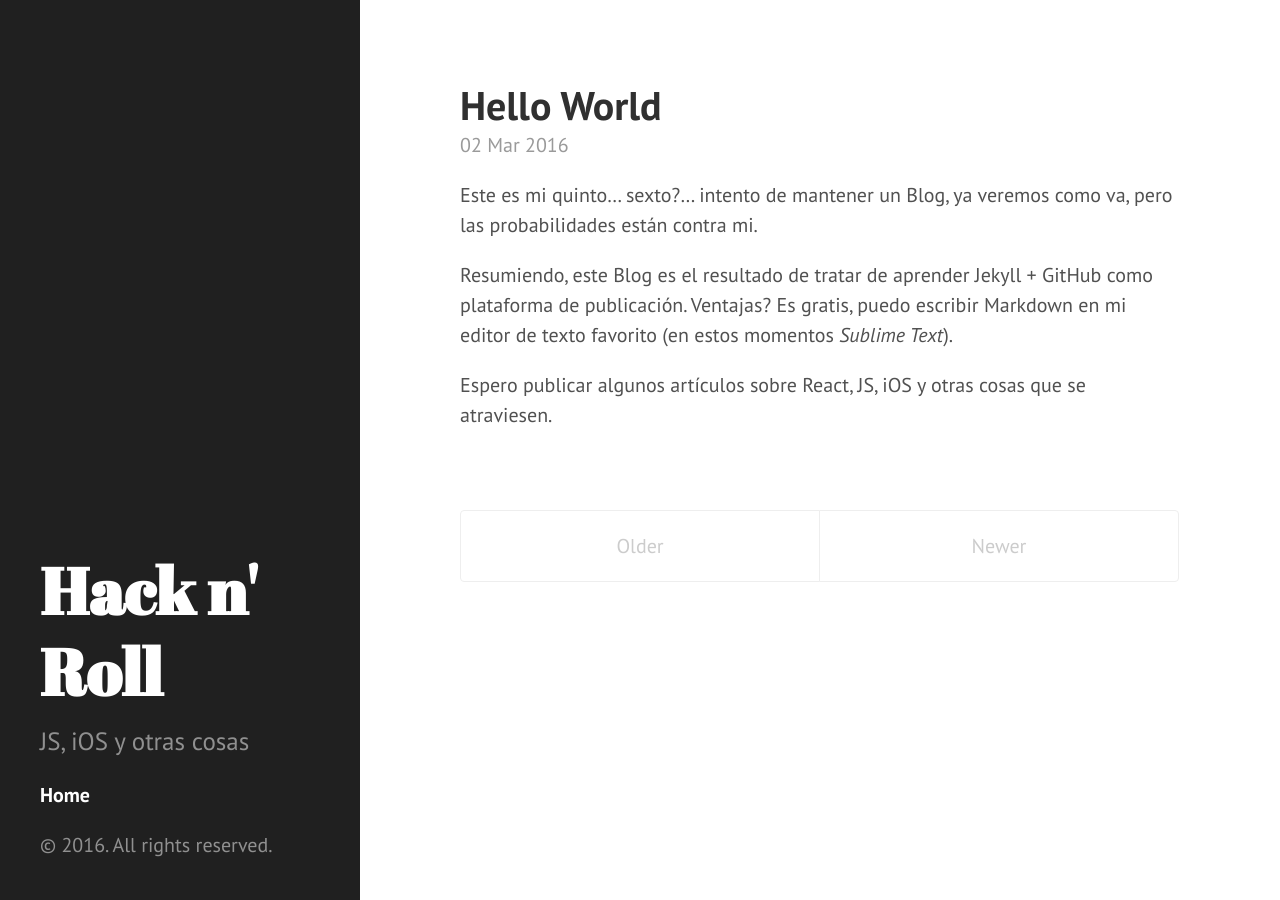
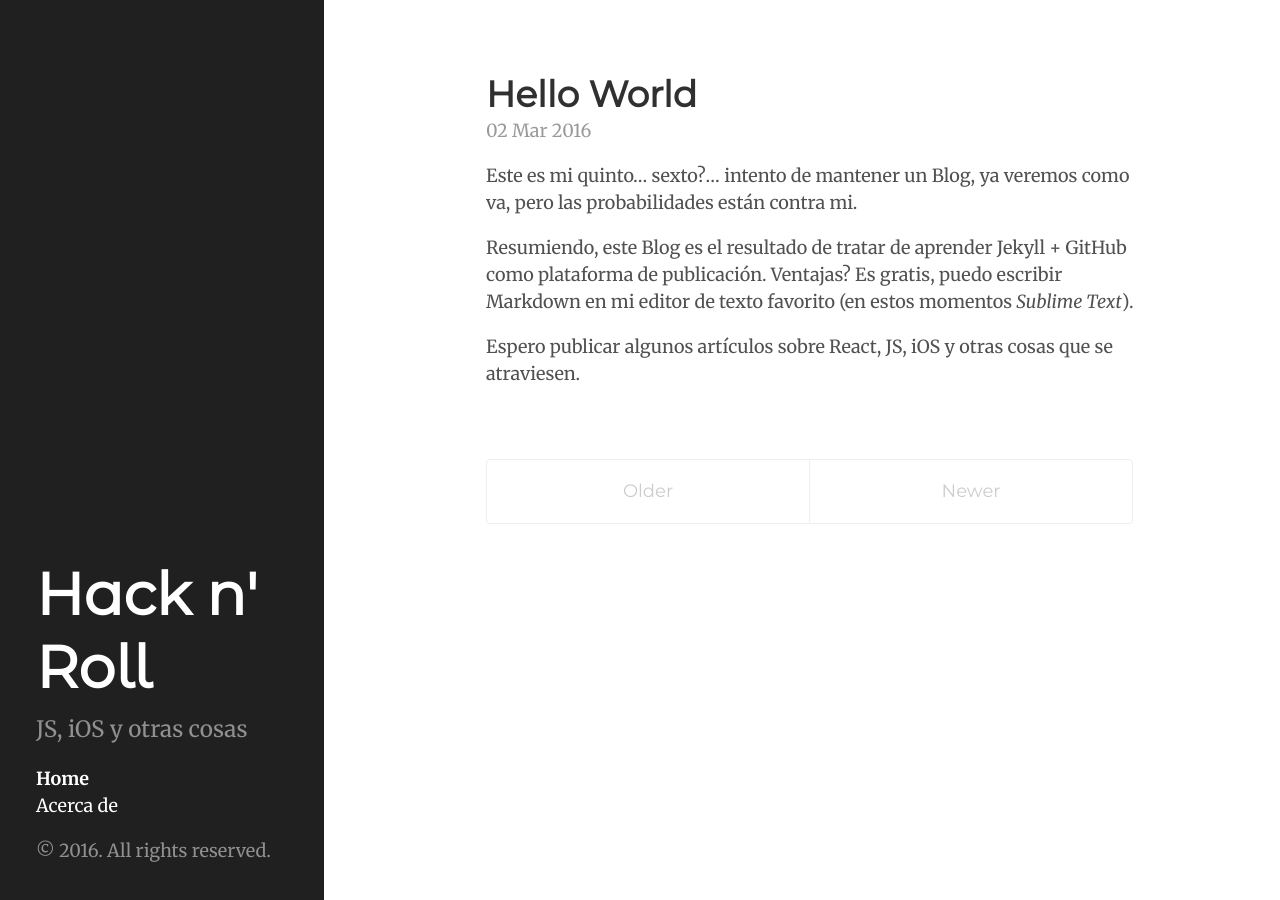
Before and after one commit to dkast/dkast.github.io, a Jekyll site: the page built from index.html, in a window 1280 px wide. Built offline with Jekyll 4.4.1, drawn with Linux system fonts in a browser that asks for light colours; the list of posts is cut into pages by our own code.

Commit message:
Theme updated

```diff
--- a/_includes/head.html
+++ b/_includes/head.html
@@ -17,7 +17,7 @@
   <link rel="stylesheet" href="/public/css/poole.css">
   <link rel="stylesheet" href="/public/css/syntax.css">
   <link rel="stylesheet" href="/public/css/hyde.css">
-  <link rel="stylesheet" href="http://fonts.googleapis.com/css?family=PT+Sans:400,400italic,700|Abril+Fatface">
+  <link rel="stylesheet" href="http://fonts.googleapis.com/css?family=Merriweather:400,400italic,700|Montserrat+Alternates|Montserrat">
 
   <!-- Icons -->
   <link rel="apple-touch-icon-precomposed" sizes="144x144" href="/public/apple-touch-icon-144-precomposed.png">
--- /dev/null
+++ b/about.md
@@ -0,0 +1,6 @@
+---
+layout: page
+title: Acerca de
+---
+
+## Pendiente
--- a/public/css/hyde.css
+++ b/public/css/hyde.css
@@ -32,7 +32,7 @@
  */
 
 html {
-  font-family: "PT Sans", Helvetica, Arial, sans-serif;
+  font-family: "Merriweather", Helvetica, Arial, sans-serif;
 }
 @media (min-width: 48rem) {
   html {
@@ -41,8 +41,15 @@ html {
 }
 @media (min-width: 58rem) {
   html {
-    font-size: 20px;
+    font-size: 18px;
   }
+}
+.page-title, .post-title {
+  font-family: "Montserrat", serif;
+}
+
+.pagination {
+  font-family: "Montserrat", Helvetica, Arial, sans-serif;
 }
 
 
@@ -79,7 +86,7 @@ html {
 .sidebar-about h1 {
   color: #fff;
   margin-top: 0;
-  font-family: "Abril Fatface", serif;
+  font-family: "Montserrat Alternates", serif;
   font-size: 3.25rem;
 }
 
@@ -136,7 +143,7 @@ a.sidebar-nav-item:focus {
 
 @media (min-width: 64rem) {
   .content {
-    margin-left: 22rem;
+    margin-left: 26rem;
     margin-right: 4rem;
   }
 }
@@ -248,3 +255,41 @@ a.sidebar-nav-item:focus {
 .theme-base-0f .related-posts li a:hover {
   color: #8f5536;
 }
+
+/* Indigo -Custom- */
+.theme-base-0g .sidebar {
+  background-color: #270F5F;
+  background-image:
+}
+.theme-base-0g .content a,
+.theme-base-0g .related-posts li a:hover {
+  color: #1F0B26;
+}
+
+.theme-base-0g .sidebar {
+  background-color: #1F0B26;
+  /*background-image: url('https://source.unsplash.com/YtQAhNbqa2o/500x500');
+  background-size: cover;*/
+}
+
+/*.theme-base-0g .sidebar:after {
+  content: ' ';
+  display: block;
+  position: absolute;
+  left: 0;
+  top: 0;
+  width: 100%;
+  height: 100%;
+  z-index: 1;
+  opacity: 0.3;
+  background-image: url('https://source.unsplash.com/5Ntkpxqt54Y/500x500');
+  background-size: cover;
+}
+
+.theme-base-0g .sidebar .container {
+  z-index: 2;
+}*/
+
+.theme-base-0g .sidebar-about h1 {
+  color: #E40033;
+}
```
Also changed, not shown: 1 other file.
